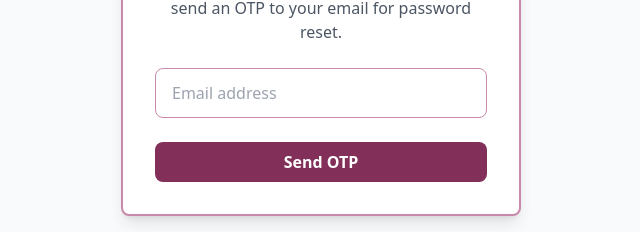
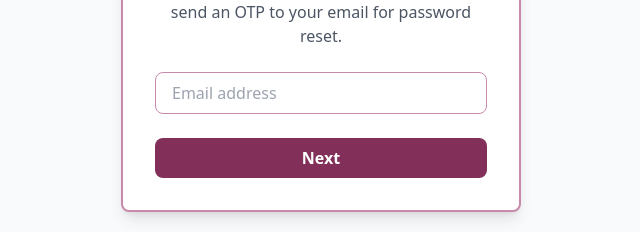
Before and after one commit to mandara-samanalee/WedEase_frontend, a Next.js app: page /forgotPassword in a window 1280 px wide. Shown: the part 343-575 px from the top of the page, without its empty margins (319-959 px from the left). Built offline with nearby package versions, Linux system fonts and the light colour scheme.

Commit message:
modify otp screens

```diff
--- a/src/app/forgotPassword/page.tsx
+++ b/src/app/forgotPassword/page.tsx
@@ -28,13 +28,13 @@ function ForgotPassword() {
                         placeholder="Email address"
                         value={email}
                         onChange={(e) => setEmail(e.target.value)}
-                        className="w-full px-4 py-3 border border-purple-300 rounded-lg focus:outline-none focus:ring-2 focus:ring-purple-400"
+                        className="w-full px-4 py-2 border border-purple-300 rounded-lg focus:outline-none focus:ring-2 focus:ring-purple-400"
                     />
                     <button
                         type="submit"
                         className="w-full bg-purple-600 text-white py-2 rounded-lg font-semibold hover:bg-purple-700 transition"
                     >
-                        Send OTP
+                        Next
                     </button>
                 </form>
                 {message && (
--- a/src/section/SignupForm.tsx
+++ b/src/section/SignupForm.tsx
@@ -88,7 +88,7 @@ function SignupForm() {
       <div className="mt-5 flex justify-center">
         <span className="text-purple-700 font-bold text-[20px] flex items-center">Want to register as a vendor?</span>
         <a
-          href="/vendor-register"
+          href="/vendor/register"
           className="ml-2 text-purple-700 font-semibold underline hover:text-purple-900 transition text-[18px] align-baseline"
         >
           Register here
```
